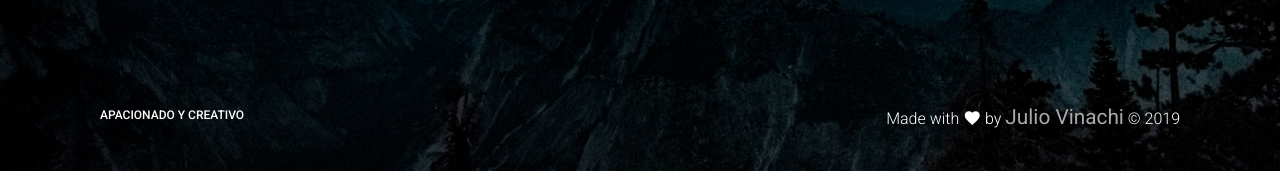
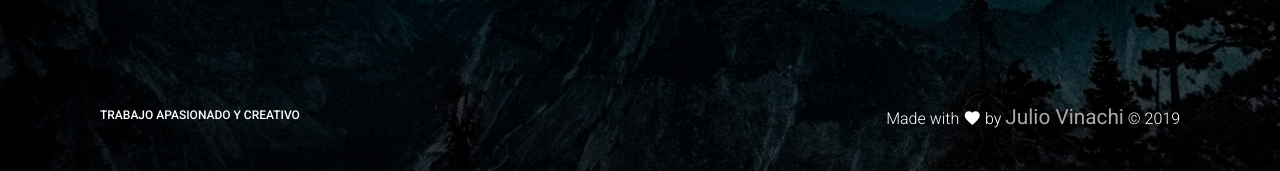
Before and after one commit to julio899/test_quanticvision, a CodeIgniter app: page /quanticvision/login in a window 1280 px wide. Shown: the part 629-800 px from the top of the page. Run offline with CodeIgniter, Linux system fonts and the light colour scheme; some libraries are stand-ins or nearby versions.

Commit message:
modelando login

```diff
--- a/application/views/login.php
+++ b/application/views/login.php
@@ -127,7 +127,7 @@
         <nav class="float-left">
           <ul>
               <li>
-                  <a href="#">Apacionado y Creativo</a>
+                  <a href="#">Trabajo Apasionado y Creativo</a>
               </li>
 
 
```
